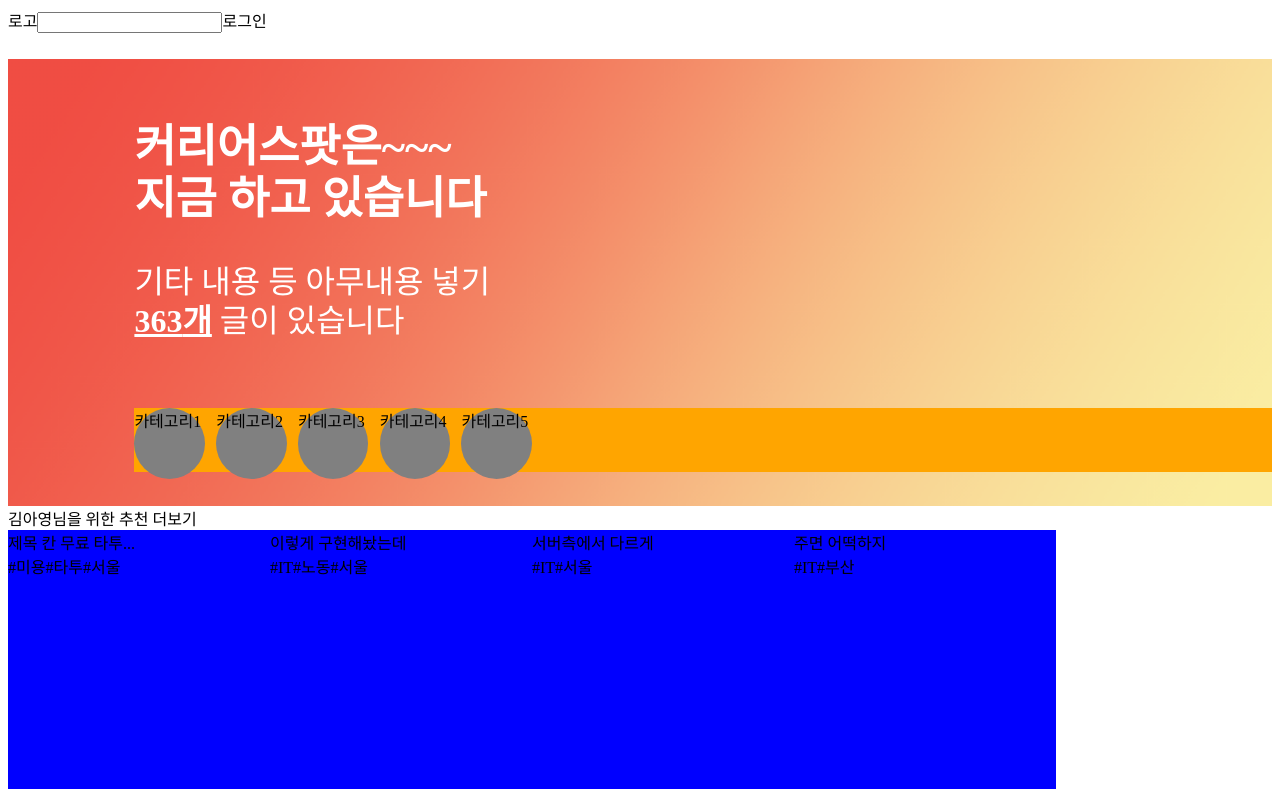
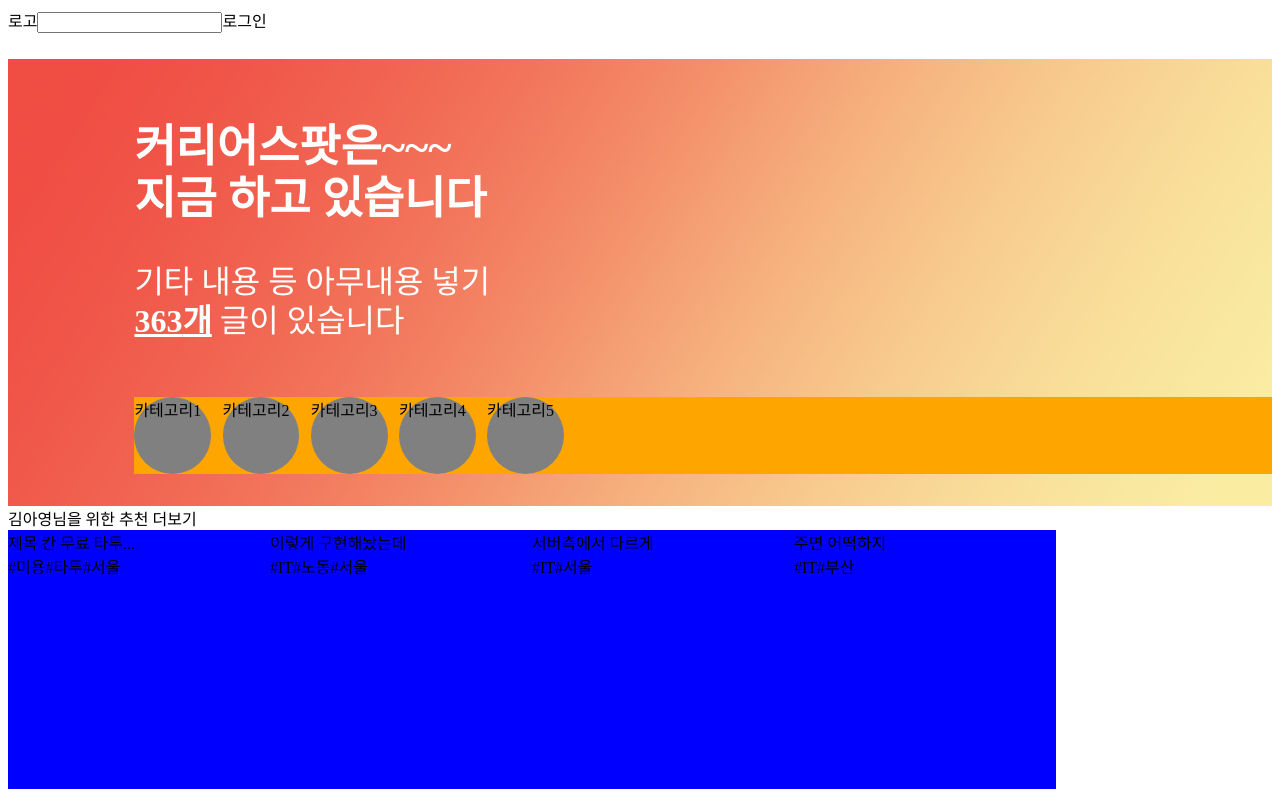
Before and after one commit to Re-Coder-3/front-end, a React (Create React App) app in the folder project/: page / in a window 1280 px wide. Shown: the top 792 px of the page. Built offline with nearby package versions, Linux system fonts and the light colour scheme.

Commit message:
css 미세조정
흠흠

```diff
--- a/project/src/component/Banner.js
+++ b/project/src/component/Banner.js
@@ -12,8 +12,8 @@ const WholeBanner = styled.div`
   padding-left: 10%;
 `
 const CategoryCircles = styled.div`
-  margin-top: 6%;
-  height: 5vw;
+  margin-top: 5%;
+  height: 6vw;
   background-color: orange;
 `
 const TextBox = styled.div`
--- a/project/src/component/Category.js
+++ b/project/src/component/Category.js
@@ -3,8 +3,8 @@ import styled from "styled-components";
 
 const CategoryCircle = styled.div`
   background-color: gray;
-  height: 5.5vw;
-  width: 5.5vw;
+  height: 6vw;
+  width: 6vw;
   display: inline-block;
   margin-right: 1%;
   border-radius: 100%;
```
